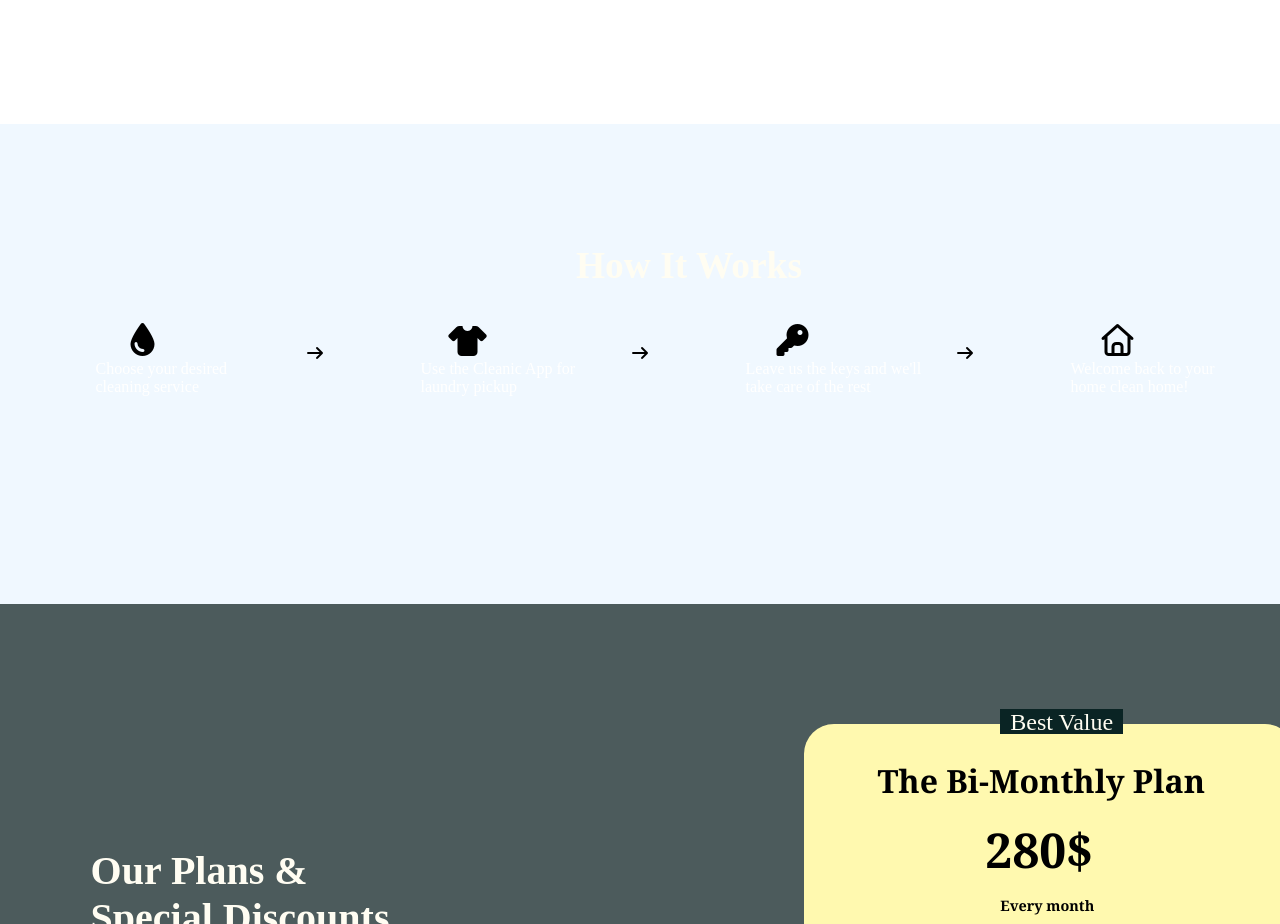
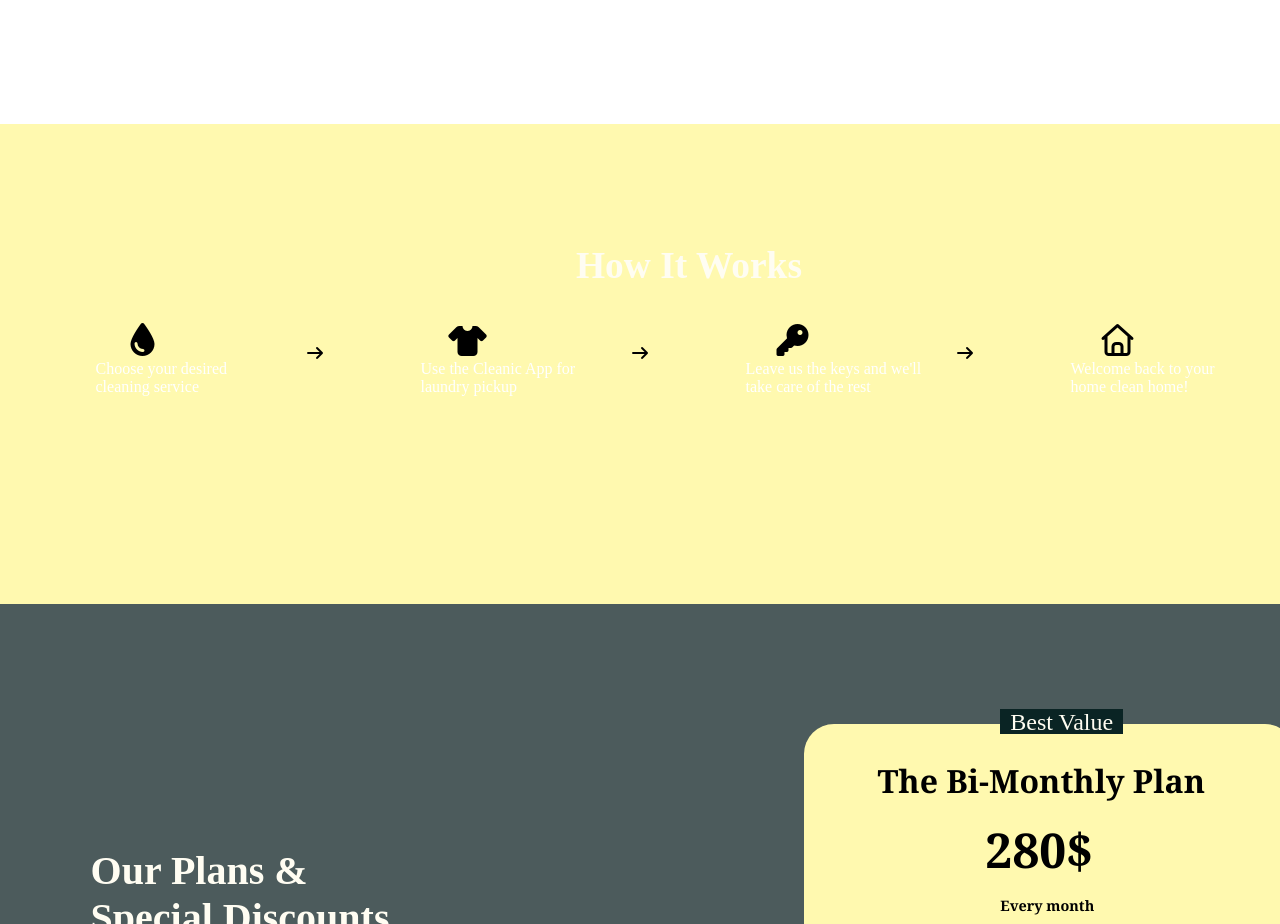
Before and after one commit to Gokul300-ux/The-cleanic, a plain HTML site: page index.html in a window 1280 px wide. Shown: the part 3940-4864 px from the top of the page. Drawn offline with Linux system fonts and the light colour scheme; files whose address does not match are found by name.

Commit message:
Update style.css

```diff
--- a/style.css
+++ b/style.css
@@ -606,8 +606,7 @@ ul li a:hover{
   width: 100%;
   height: 60vh;
 
-  background-image: url(./c837a6_fd16501d8d69465c8b186e3b560f72dc~mv2.avif);
-  background-color: aliceblue;
+   background-color: rgb(255, 249, 175);
 }
 
 .it {
```
